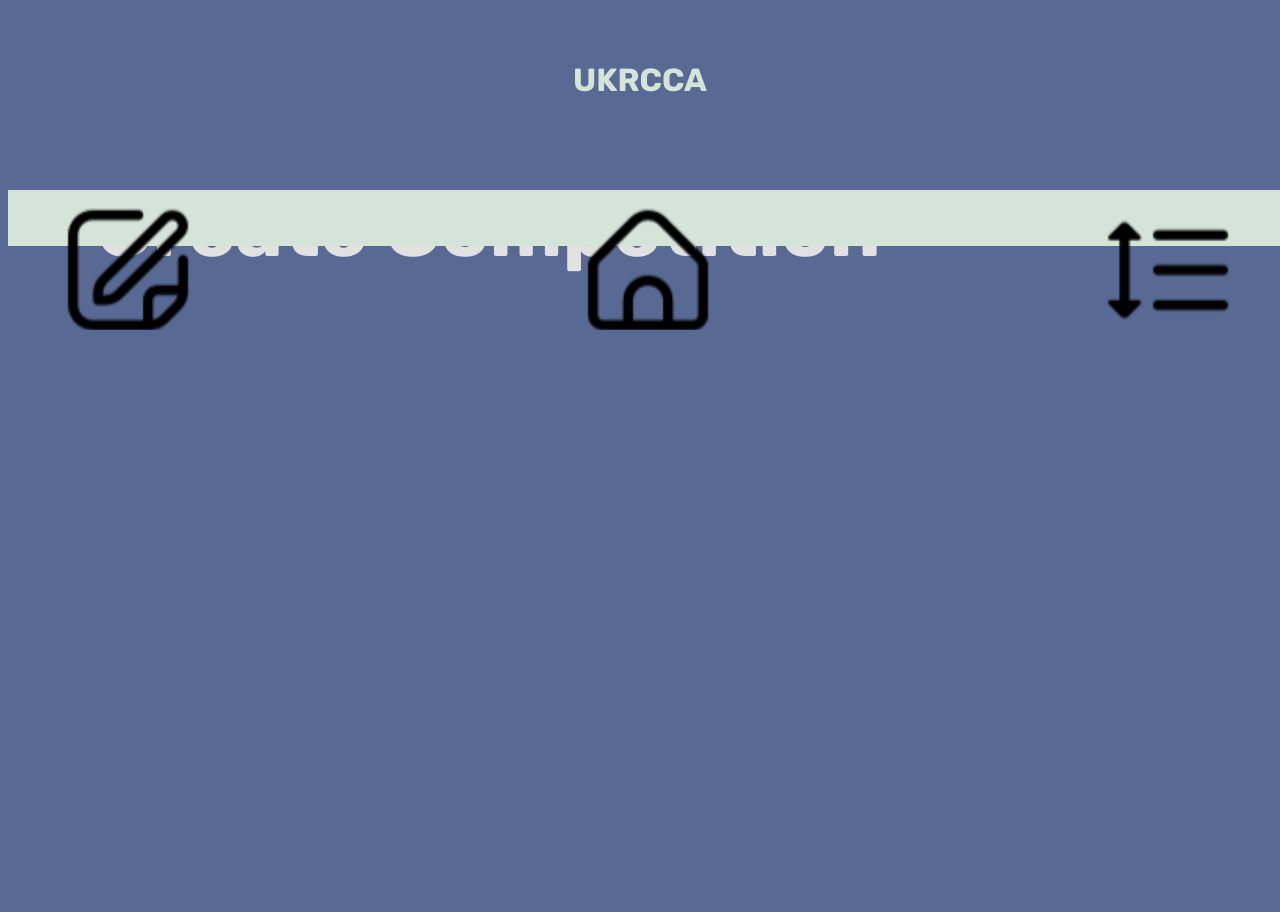
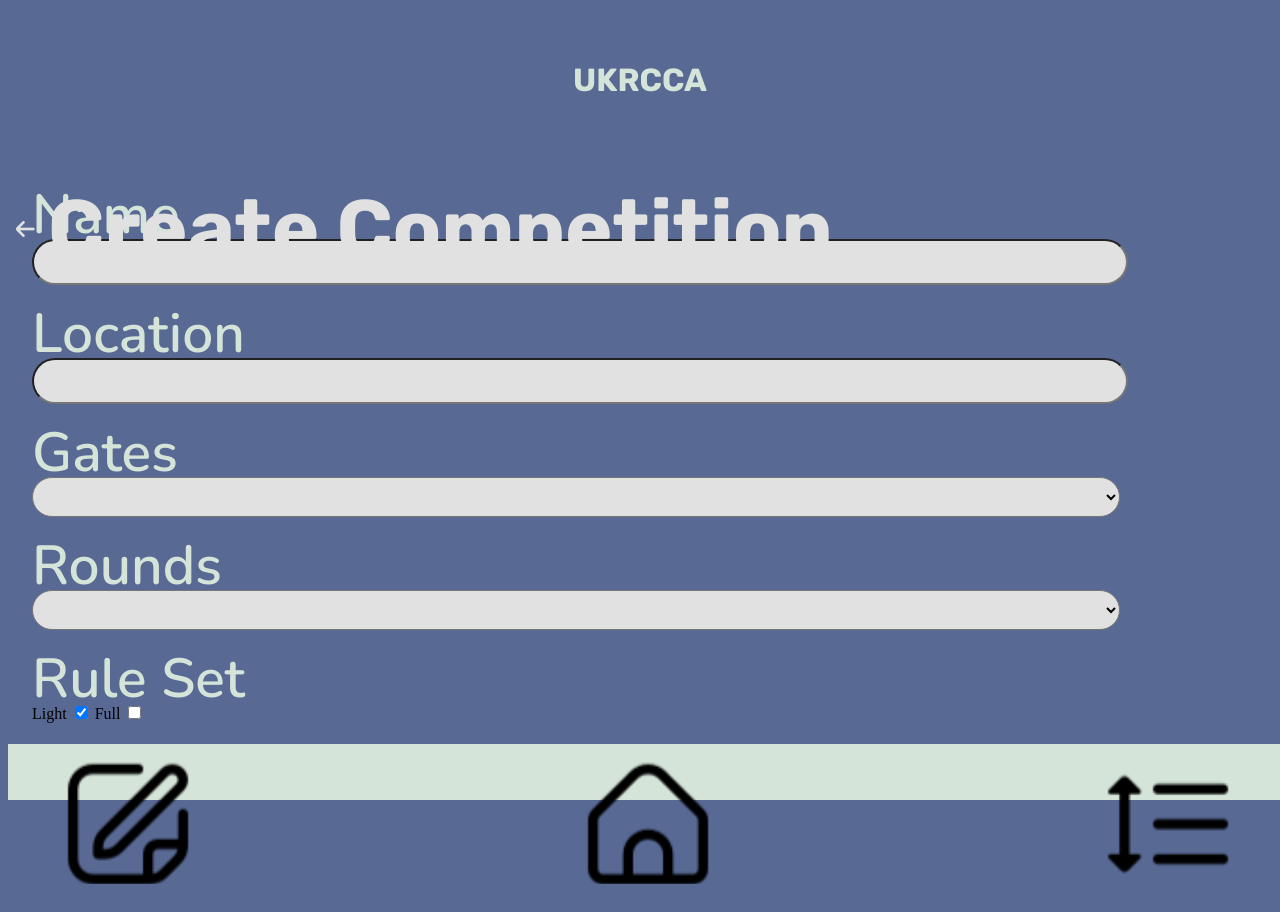
Before and after one commit to Erin-N-P/UKRCCA-App, a Django app: page /compcre/ in a window 1280 px wide. Before the commit the page ends 330 px from the top, so only its background shows below. Run offline with Django 4.2, Linux system fonts and the light colour scheme; some web fonts are replaced.

Commit message:
progress made

```diff
--- a/UKRCCA/admin_app/files/static/compcre.css
+++ b/UKRCCA/admin_app/files/static/compcre.css
@@ -5,7 +5,7 @@ html{
     position: sticky;
     display: grid;
     align-items: center;
-    grid-template-columns: 11vh;
+    grid-template-columns: 5vh;
     height: 7.5vh;
 }
 .backicon{
@@ -33,3 +33,56 @@ html{
 
     color: #E1E1E1;
 }
+.entry{
+    margin-bottom: 3vh;
+    margin-left: 3vh;
+    margin-right: 3vh;
+}
+.Text{
+    font-family: 'Nunito';
+    font-style: normal;
+    font-weight: 700;
+    font-size: 55px;
+    line-height: 33px;
+
+    display: flex;
+    align-items: center;
+    text-align: center;
+    margin-top: 1vh;
+    margin-bottom: 1vh;
+
+    color: #D5E4D9;
+}
+.box{
+    background-color: #E1E1E1;
+    width: 85vw;
+    height: 5vh;
+    border-radius: 3vw;
+    margin-bottom: 3vh;
+}
+.Gates{
+    background-color: #E1E1E1;
+    width: 85vw;
+    height: 5vh;
+    border-radius: 3vw;
+    margin-bottom: 3vh;
+
+    font-family: 'Nunito';
+    font-style: normal;
+    font-weight: 700;
+    font-size: 55px;
+    line-height: 33px;
+}
+.Rounds{
+    background-color: #E1E1E1;
+    width: 85vw;
+    height: 5vh;
+    border-radius: 3vw;
+    margin-bottom: 3vh;
+
+    font-family: 'Nunito';
+    font-style: normal;
+    font-weight: 700;
+    font-size: 55px;
+    line-height: 33px;
+}
--- a/UKRCCA/admin_app/files/templates/compcre.html
+++ b/UKRCCA/admin_app/files/templates/compcre.html
@@ -11,4 +11,53 @@ Competition Creation
     <a class="backicon" href="{% url 'home' %}"><img class="img1" src="{% static 'back_icon.png' %}" alt="backicon"></a>
     <p class="title">Create Competition</p>
 </div>
+<div class="entry">
+    <p class="Text">Name</p>
+    <input type="text" class="box">
+    <p class="Text">Location</p>
+    <input type="text" class="box">
+    <p class="Text">Gates</p>
+    <select name="Gates" class="Gates">
+        <option value="N/A"></option>
+        <option value="1">1</option>
+        <option value="1">2</option>
+        <option value="1">3</option>
+        <option value="1">4</option>
+        <option value="1">5</option>
+        <option value="1">6</option>
+        <option value="1">7</option>
+        <option value="1">8</option>
+        <option value="1">9</option>
+        <option value="1">10</option>
+        <option value="1">11</option>
+        <option value="1">12</option>
+    </select>
+    <p class="Text">Rounds</p>
+    <select name="Rounds" class="Rounds">
+        <option value="N/A"></option>
+        <option value="1">1</option>
+        <option value="1">2</option>
+        <option value="1">3</option>
+        <option value="1">4</option>
+        <option value="1">5</option>
+        <option value="1">6</option>
+        <option value="1">7</option>
+        <option value="1">8</option>
+        <option value="1">9</option>
+        <option value="1">10</option>
+        <option value="1">11</option>
+        <option value="1">12</option>
+    </select>
+    <p class="Text">Rule Set</p>
+    <label class="container">Light
+        <input type="checkbox" checked="checked">
+        <span class="checkmark"></span>
+    </label>
+
+    <label class="container">Full
+        <input type="checkbox">
+        <span class="checkmark"></span>
+    </label>
+</div>
+<input type="button" class="create"></input>
 {% endblock %}
```
